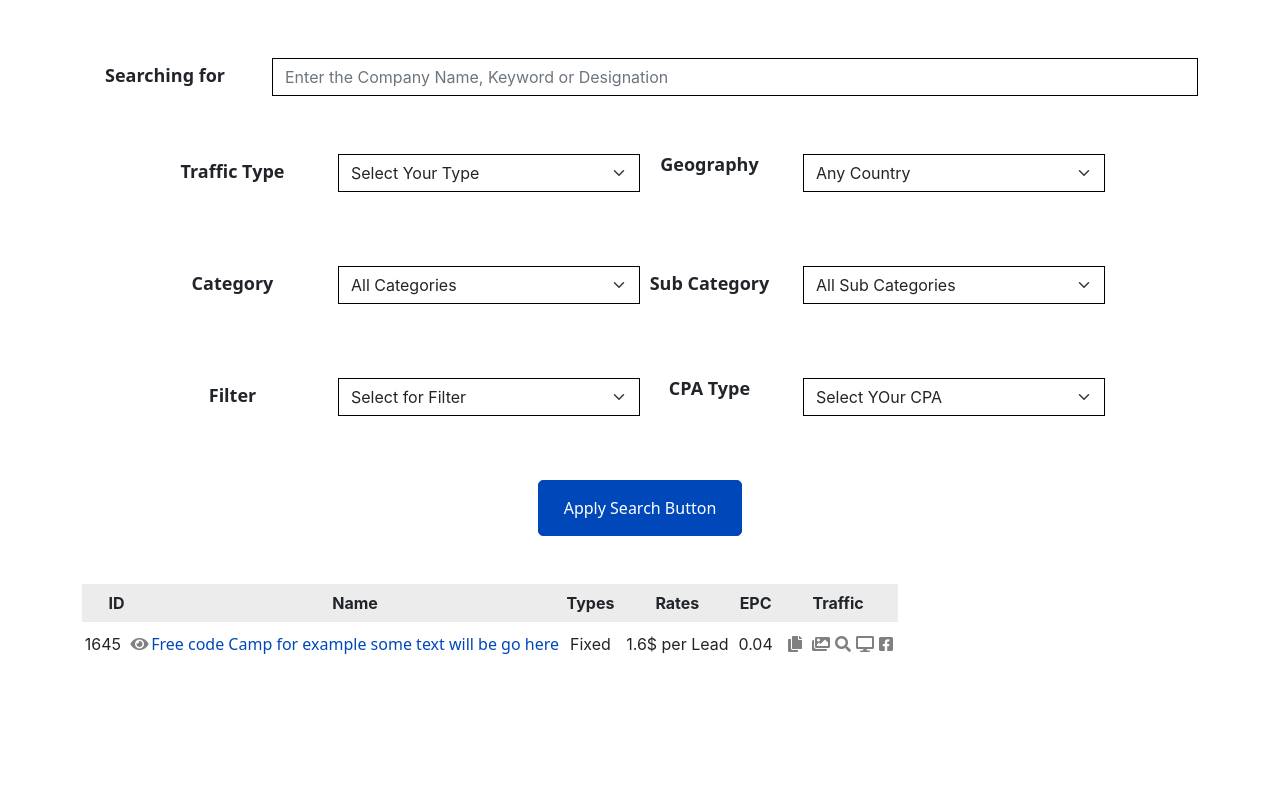
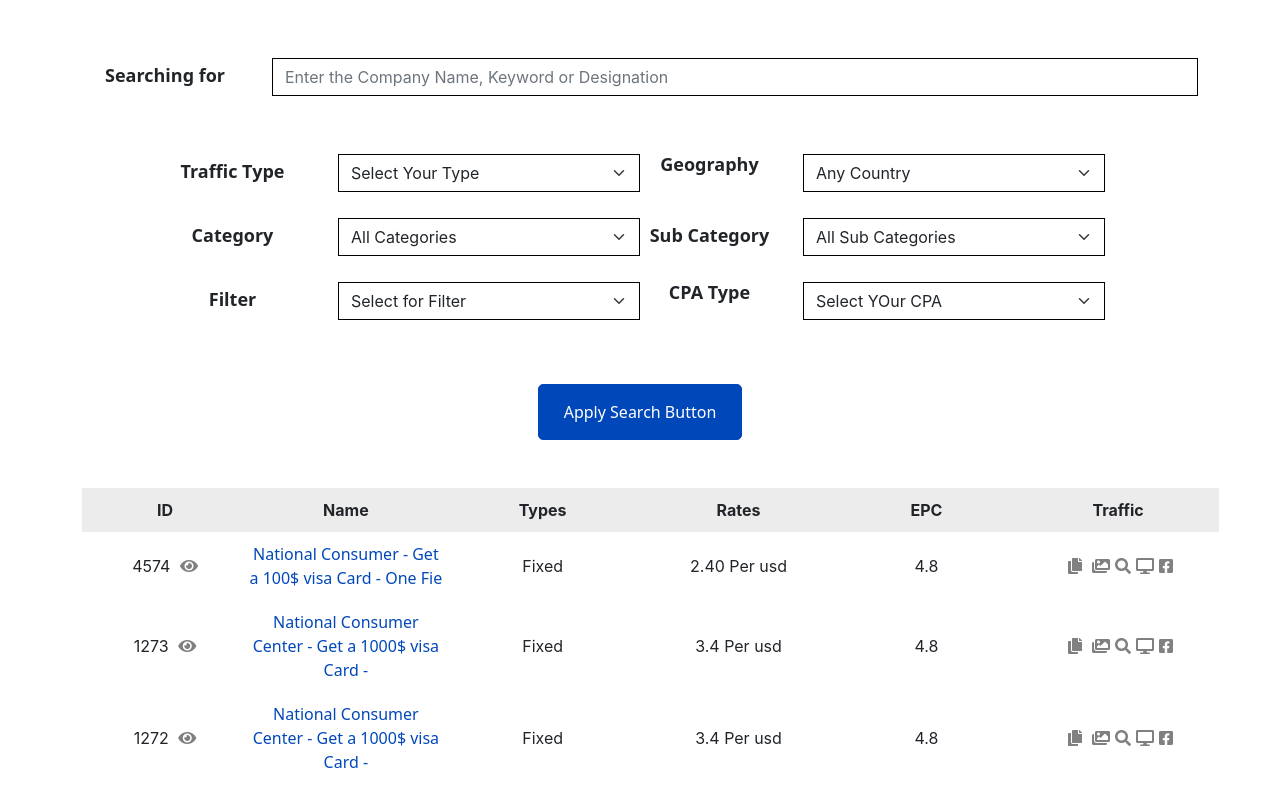
Before and after one commit to Shorif4321/micple, a React (Create React App) app: page / in a window 1280 px wide. Shown: the top 798 px of the page. Built offline with nearby package versions, Linux system fonts and the light colour scheme.

Commit message:
from with data

```diff
--- /dev/null
+++ b/public/Details.JSON
@@ -0,0 +1,240 @@
+[
+    {
+        "id": "4574",
+        "name": "National Consumer - Get a 100$ visa Card - One Field",
+        "type": "Fixed",
+        "rates": "2.40 Per usd",
+        "EPC": "4.8"
+    },
+    {
+        "id": "1273",
+        "name": "National Consumer Center - Get a 1000$ visa Card - One Field",
+        "type": "Fixed",
+        "rates": "3.4 Per usd",
+        "EPC": "4.8"
+    },
+    {
+        "id": "1272",
+        "name": "National Consumer Center - Get a 1000$ visa Card - One Field",
+        "type": "Fixed",
+        "rates": "3.4 Per usd",
+        "EPC": "4.8"
+    },
+    {
+        "id": "1271",
+        "name": "National Consumer Center - Get a 1000$ visa Card - One Field",
+        "type": "Fixed",
+        "rates": "3.4 Per usd",
+        "EPC": "4.8"
+    },
+    {
+        "id": "1270",
+        "name": "National Consumer Center - Get a 1000$ visa Card - One Field",
+        "type": "Fixed",
+        "rates": "3.4 Per usd",
+        "EPC": "4.8"
+    },
+    {
+        "id": "1269",
+        "name": "National Consumer Center - Get a 1000$ visa Card - One Field",
+        "type": "Fixed",
+        "rates": "3.4 Per usd",
+        "EPC": "4.8"
+    },
+    {
+        "id": "1268",
+        "name": "National Consumer Center - Get a 1000$ visa Card - One Field",
+        "type": "Fixed",
+        "rates": "3.4 Per usd",
+        "EPC": "4.8"
+    },
+    {
+        "id": "1267",
+        "name": "National Consumer Center - Get a 1000$ visa Card - One Field",
+        "type": "Fixed",
+        "rates": "3.4 Per usd",
+        "EPC": "4.8"
+    },
+    {
+        "id": "1266",
+        "name": "National Consumer Center - Get a 1000$ visa Card - One Field",
+        "type": "Fixed",
+        "rates": "3.4 Per usd",
+        "EPC": "4.8"
+    },
+    {
+        "id": "1265",
+        "name": "National Consumer Center - Get a 1000$ visa Card - One Field",
+        "type": "Fixed",
+        "rates": "3.4 Per usd",
+        "EPC": "4.8"
+    },
+    {
+        "id": "1264",
+        "name": "National Consumer Center - Get a 1000$ visa Card - One Field",
+        "type": "Fixed",
+        "rates": "3.4 Per usd",
+        "EPC": "4.8"
+    },
+    {
+        "id": "1263",
+        "name": "National Consumer Center - Get a 1000$ visa Card - One Field",
+        "type": "Fixed",
+        "rates": "3.4 Per usd",
+        "EPC": "4.8"
+    },
+    {
+        "id": "1262",
+        "name": "National Consumer Center - Get a 1000$ visa Card - One Field",
+        "type": "Fixed",
+        "rates": "3.4 Per usd",
+        "EPC": "4.8"
+    },
+    {
+        "id": "1261",
+        "name": "National Consumer Center - Get a 1000$ visa Card - One Field",
+        "type": "Fixed",
+        "rates": "3.4 Per usd",
+        "EPC": "4.8"
+    },
+    {
+        "id": "1260",
+        "name": "National Consumer Center - Get a 1000$ visa Card - One Field",
+        "type": "Fixed",
+        "rates": "3.4 Per usd",
+        "EPC": "4.8"
+    },
+    {
+        "id": "1259",
+        "name": "National Consumer Center - Get a 1000$ visa Card - One Field",
+        "type": "Fixed",
+        "rates": "3.4 Per usd",
+        "EPC": "4.8"
+    },
+    {
+        "id": "1258",
+        "name": "National Consumer Center - Get a 1000$ visa Card - One Field",
+        "type": "Fixed",
+        "rates": "3.4 Per usd",
+        "EPC": "4.8"
+    },
+    {
+        "id": "1257",
+        "name": "National Consumer Center - Get a 1000$ visa Card - One Field",
+        "type": "Fixed",
+        "rates": "3.4 Per usd",
+        "EPC": "4.8"
+    },
+    {
+        "id": "1256",
+        "name": "National Consumer Center - Get a 1000$ visa Card - One Field",
+        "type": "Fixed",
+        "rates": "3.4 Per usd",
+        "EPC": "4.8"
+    },
+    {
+        "id": "1255",
+        "name": "National Consumer Center - Get a 1000$ visa Card - One Field",
+        "type": "Fixed",
+        "rates": "3.4 Per usd",
+        "EPC": "4.8"
+    },
+    {
+        "id": "1254",
+        "name": "National Consumer Center - Get a 1000$ visa Card - One Field",
+        "type": "Fixed",
+        "rates": "3.4 Per usd",
+        "EPC": "4.8"
+    },
+    {
+        "id": "1253",
+        "name": "National Consumer Center - Get a 1000$ visa Card - One Field",
+        "type": "Fixed",
+        "rates": "3.4 Per usd",
+        "EPC": "4.8"
+    },
+    {
+        "id": "1252",
+        "name": "National Consumer Center - Get a 1000$ visa Card - One Field",
+        "type": "Fixed",
+        "rates": "3.4 Per usd",
+        "EPC": "4.8"
+    },
+    {
+        "id": "1251",
+        "name": "National Consumer Center - Get a 1000$ visa Card - One Field",
+        "type": "Fixed",
+        "rates": "3.4 Per usd",
+        "EPC": "4.8"
+    },
+    {
+        "id": "1250",
+        "name": "National Consumer Center - Get a 1000$ visa Card - One Field",
+        "type": "Fixed",
+        "rates": "3.4 Per usd",
+        "EPC": "4.8"
+    },
+    {
+        "id": "1249",
+        "name": "National Consumer Center - Get a 1000$ visa Card - One Field",
+        "type": "Fixed",
+        "rates": "3.4 Per usd",
+        "EPC": "4.8"
+    },
+    {
+        "id": "1248",
+        "name": "National Consumer Center - Get a 1000$ visa Card - One Field",
+        "type": "Fixed",
+        "rates": "3.4 Per usd",
+        "EPC": "4.8"
+    },
+    {
+        "id": "1247",
+        "name": "National Consumer Center - Get a 1000$ visa Card - One Field",
+        "type": "Fixed",
+        "rates": "3.4 Per usd",
+        "EPC": "4.8"
+    },
+    {
+        "id": "1246",
+        "name": "National Consumer Center - Get a 1000$ visa Card - One Field",
+        "type": "Fixed",
+        "rates": "3.4 Per usd",
+        "EPC": "4.8"
+    },
+    {
+        "id": "1245",
+        "name": "National Consumer Center - Get a 1000$ visa Card - One Field",
+        "type": "Fixed",
+        "rates": "3.4 Per usd",
+        "EPC": "4.8"
+    },
+    {
+        "id": "1244",
+        "name": "National Consumer Center - Get a 1000$ visa Card - One Field",
+        "type": "Fixed",
+        "rates": "3.4 Per usd",
+        "EPC": "4.8"
+    },
+    {
+        "id": "1243",
+        "name": "National Consumer Center - Get a 1000$ visa Card - One Field",
+        "type": "Fixed",
+        "rates": "3.4 Per usd",
+        "EPC": "4.8"
+    },
+    {
+        "id": "1242",
+        "name": "National Consumer Center - Get a 1000$ visa Card - One Field",
+        "type": "Fixed",
+        "rates": "3.4 Per usd",
+        "EPC": "4.8"
+    },
+    {
+        "id": "1241",
+        "name": "National Consumer Center - Get a 1000$ visa Card - One Field",
+        "type": "Fixed",
+        "rates": "3.4 Per usd",
+        "EPC": "4.8"
+    }
+]
--- a/src/Components/Page/Traffic-Form/Traffic.css
+++ b/src/Components/Page/Traffic-Form/Traffic.css
@@ -1,3 +1,6 @@
+.search-item{
+}
+
 .searchText{
     font-size: large;
     font-family: system-ui;
@@ -23,11 +26,8 @@
 
 .trafficType{
     justify-content:center;
-    margin: 0px 0 0 0px;
 }
-.trfficSecelect{
-        margin-left: 5px;
-    }
+
 .apply-button{
     background-color: #0048BA;
     color: white;
@@ -38,6 +38,7 @@
     font-family: system-ui;
     border: 1px solid #0048BA;
 }
+
 .apply-button:hover{
     background-color: #0047ba00;
     transition: 1s;
@@ -48,13 +49,14 @@
     box-shadow: 0 0 6px rgb(152, 158, 161);
     padding: 10px;
 }
+
 .table-header{
     background-color:rgba(0, 0, 0, 0.075);
     margin: 10px 10px;
 }
 
 th{
-    padding: 10px 45px;
+    padding: 10px 75px;
 }
 
 table tr:hover{
@@ -71,7 +73,6 @@
 .name-data{
     text-align:center;
     color: #0048BA;
-    width: 50%;
     font-weight: 400;
     font-family: system-ui;
 }
@@ -92,17 +93,31 @@
         padding: 10px 0px;
         text-align: left;
     }
+    .searchText{
+        font-size: 17px;
+        font-weight: 500;
+
+    }
 
   }
+
+
   @media only screen and (max-width:991px) and (min-width:668px){
+    .searchText {
+    font-size: medium;
+    font-weight: 500;
+    margin-top: 6px;
+    margin-left: 30px;
+}
+
     th{
-        padding: 10px 30px;
+        padding: 10px 12px;
     }
   }
 
 
-  @media only screen and (max-width: 1286px) and (min-width:992px) {
+  @media only screen and (max-width: 1200px) and (min-width:992px) {
     th{
-        padding: 7px 5px;
+        padding: 10px 38px;
     }
 }
--- a/src/Components/Page/Traffic-Form/Traffic.jsx
+++ b/src/Components/Page/Traffic-Form/Traffic.jsx
@@ -9,6 +9,7 @@
   const [sbuCategories, setsubCategories] = useState([]);
   const [cpas, setCpas] = useState([]);
   const [traffics, setTraffics] = useState([]);
+  const [details, setDetails] = useState([]);
 
   useEffect(() => {
     fetch("./Traffic.JSON")
@@ -46,6 +47,18 @@
       .then(data => setTraffics(data))
   }, []);
 
+  useEffect(() => {
+    fetch("./Details.JSON")
+      .then(res => res.json())
+      .then(data => setDetails(data.slice(0,25)))
+  }, []);
+
+
+  const handleSearch = (e)=>{
+    const value = e.target.value;
+    console.log(value)
+  }
+
   const handleTrafficType = (e) =>{
     const value = e.target.value;
     console.log(value);
@@ -72,17 +85,18 @@
   }
 
   return (
-    <div className=" container mt-5 ">
+    <div className="container mt-5">
       {/* ==== Search Bar start === */}
-      <div className="mb-3 row">
-        <div className="col-sm-2">
+      <div className="search-item mb-lg-3 mb-lg-5 row">
+        <div className="col-4 col-sm-2 col-md-2">
           <label htmlFor="" className="searchText col-form-label">
             Searching for
           </label>
         </div>
-        <div className="col-sm-10">
+        <div className="col-sm-9 col-md-10">
           <form className="">
             <input
+              onChange={handleSearch}
               className="searchField form-control me-2"
               placeholder="Enter the Company Name, Keyword or Designation"
               type="search"
@@ -93,15 +107,15 @@
       </div>
 
       {/* ==== Traffic type start  === */}
-      <div className="trafficType d-md-flex mt-5">
+      <div className="trafficType d-md-flex ">
         <div className="col-md-5 ">
           <div className="mb-3 row d-flex">
-            <div className="col-md-4">
+            <div className="col-4 col-sm-3 col-md-4">
               <label htmlFor="" className="searchText me-4 col-form-label">
                 Traffic Type
               </label>
             </div>
-            <div className="col-sm-8">
+            <div className="col-sm-9  col-md-8">
               <select
                 className="form-select searchField"
                 aria-label="Default select example"
@@ -117,13 +131,13 @@
         </div>
 
         <div className="col-md-5">
-          <div className="mb-3 row d-flex">
-            <div className="col-md-4">
+          <div className=" row d-flex">
+            <div className="col-3 col-md-4">
               <label htmlFor="" className="searchText">
                 Geography
               </label>
             </div>
-            <div className="col-md-8">
+            <div className="col-sm-9 col-md-8">
               <select
                 className="form-select searchField"
                 aria-label="Default select example"
@@ -143,15 +157,15 @@
 
       {/* ++ Category Start +++  */}
 
-      <div className="trafficType d-md-flex mt-5">
+      <div className="trafficType d-md-flex mb-3">
         <div className="col-md-5 ">
-          <div className="mb-3 row d-flex">
-            <div className="col-md-4">
+          <div className=" row d-flex">
+            <div className="col-3 col-md-4">
               <label htmlFor="" className="searchText me-4 col-form-label">
                 Category
               </label>
             </div>
-            <div className="col-sm-8">
+            <div className="col-sm-9 col-md-8">
               <select
                 className="form-select searchField"
                 aria-label="Default select example"
@@ -167,14 +181,14 @@
         </div>
 
         <div className="col-md-5">
-          <div className="mb-3 row d-flex">
-            <div className="col-md-4">
+          <div className=" row d-flex">
+            <div className="col-4 col-sm-3 col-md-4">
               <label htmlFor="" className="searchText  col-form-label">
                 Sub Category
               </label>
             </div>
 
-            <div className="col-md-8">
+            <div className="col-sm-9 col-sm-9 col-md-8">
               <select
                 className="form-select searchField"
                 aria-label="Default select example"
@@ -191,15 +205,15 @@
       </div>
 
       {/* +++ Filter Option ++++ */}
-      <div className="trafficType d-md-flex mt-5">
+      <div className="trafficType d-md-flex">
         <div className="col-md-5 ">
           <div className="mb-3 row d-flex">
-            <div className="col-md-4">
+            <div className="col-3 col-md-4">
               <label htmlFor="" className="searchText me-4 col-form-label">
                 Filter
               </label>
             </div>
-            <div className="col-sm-8">
+            <div className="col-sm-9 col-md-8">
               <select
                 className="form-select searchField"
                 aria-label="Default select example"
@@ -216,12 +230,12 @@
 
         <div className="col-md-5">
           <div className="mb-3 row d-flex">
-            <div className="col-md-4">
+            <div className="col-3 col-md-4">
               <label htmlFor="" className="searchText">
                 CPA Type
               </label>
             </div>
-            <div className="col-md-8">
+            <div className="col-sm-9 col-md-8">
               <select
                 className="form-select searchField"
                 aria-label="Default select example"
@@ -255,14 +269,15 @@
             <th>EPC</th>
             <th>Traffic</th>
           </tr>
-          <tr className="first-colum">
+          {
+            details.map(detail=><tr className="first-colum" key={detail.id}>
             <td className="id-data">
-              1645 <i className="fas fa-eye"></i>
+              {detail.id} <i className="fas fa-eye"></i>
             </td>
-            <td className="name-data">Free code Camp for example some text will be go here </td>
-            <td className="type-data">Fixed</td>
-            <td className="type-data">1.6$ per Lead</td>
-            <td className="type-data">0.04</td>
+            <td className="name-data">{detail.name.slice(0,50)}</td>
+            <td className="type-data">{detail.type}</td>
+            <td className="type-data">{detail.rates}</td>
+            <td className="type-data">{detail.EPC}</td>
             <td className="type-data">
               <i className="fas fa-copy"></i>
               <i className="fas fa-mobile-android"></i>
@@ -271,7 +286,8 @@
               <i className="fas fa-desktop"></i>
               <i className=" fab fa-facebook-square"></i>
             </td>
-          </tr>
+          </tr>)
+          }
         </table>
       </div>
     </div>
```
